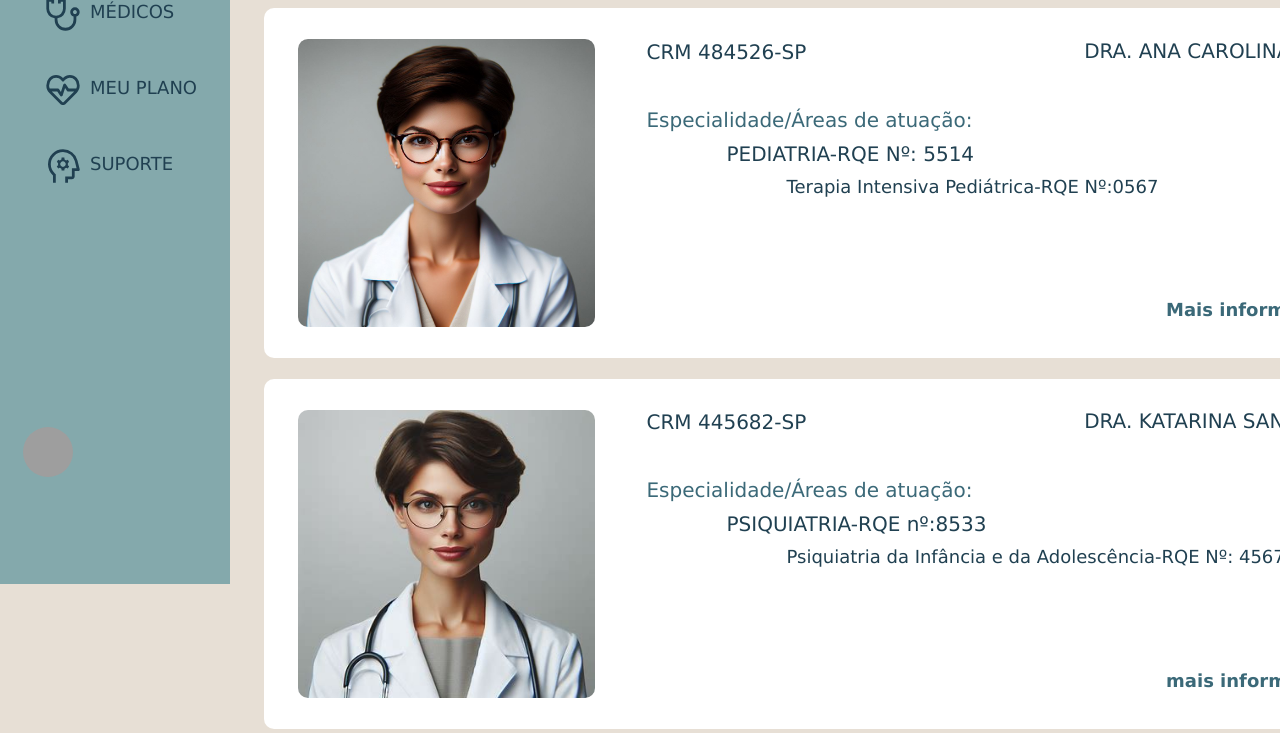
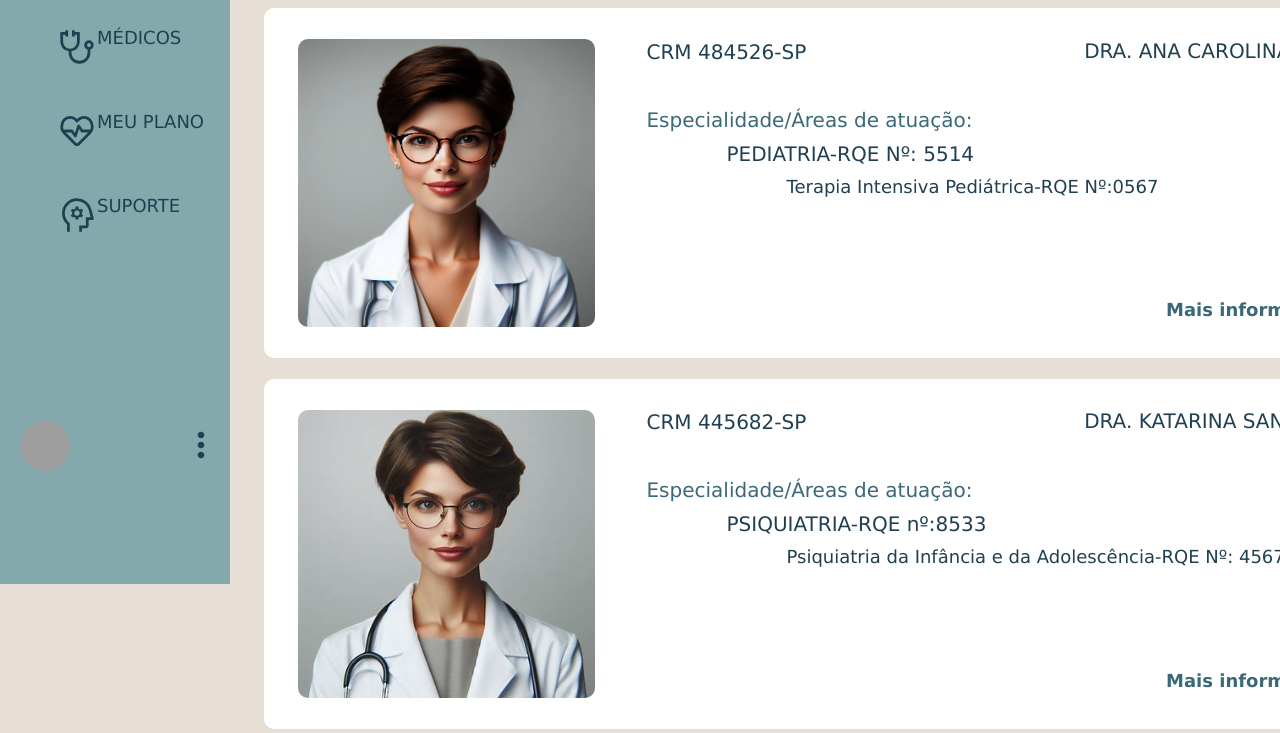
Before and after one commit to AndGuMar/Consultorio-IHM, a plain HTML site: page página-médicos/consultorio.html in a window 1280 px wide. Shown: the part 214-947 px from the top of the page. Drawn offline with nearby package versions, Linux system fonts and the light colour scheme; grey boxes are pictures that could not be loaded.

Commit message:
adicionei botão de opções

```diff
--- a/Nova pasta/página-médicos/consultorio.css
+++ b/página-médicos/consultorio.css
@@ -59,25 +59,33 @@ nav{
     height: 50px;
     border-radius: 100%;
     box-shadow: 20%;
-    margin: 94% 10%;
-
+    margin-top: -7%;
 }
-#barra ul {
+#barra ul{
+    padding-top: 15%;
     margin-left: -5px;
     list-style-type: none;
+    padding-bottom: 30%;
 }
 #barra ul > a > li {
     font-family: Verdana, Geneva, Tahoma, sans-serif;
     font-size:18px;
     color:#204051;
     text-align: justify;
-    padding: 7px;
 }
 #barra a {
     text-decoration: none;
-    padding: 28px;
+    padding: 22px;
+    display: flex;
+}
+#option ul{
+    list-style-type: none;
     margin: -20px;
+    margin-top: 43%;
     display: flex;
+}
+#option ul > a{
+    padding-right: 48%;
 }
 main{
     width: 82%;
--- a/Nova pasta/página-médicos/consultorio.html
+++ b/página-médicos/consultorio.html
@@ -10,7 +10,6 @@
     <body>
 
         <nav>
-            <br>
             <div id="barra">
                 <ul>
                     <a href="#agen">
@@ -36,7 +35,19 @@
                     </a>
                 </ul>
             </div>
-            <a href="#perfil"><img class="imgnav" src="https://t3.ftcdn.net/jpg/05/16/27/58/360_F_516275801_f3Fsp17x6HQK0xQgDQEELoTuERO4SsWV.jpg"></a>
+            <div id="option" >
+                <ul>
+                    <a href="#perfil">
+                        <li><img class="imgnav" src="https://t3.ftcdn.net/jpg/05/16/27/58/360_F_516275801_f3Fsp17x6HQK0xQgDQEELoTuERO4SsWV.jpg"></li>
+                    </a>
+                    <a href="option">
+                        <li>
+                            <svg xmlns="http://www.w3.org/2000/svg" height="40px" viewBox="0 -960 960 960" width="40px" fill="#204051"><path d="M480-160q-33 0-56.5-23.5T400-240q0-33 23.5-56.5T480-320q33 0 56.5 23.5T560-240q0 33-23.5 56.5T480-160Zm0-240q-33 0-56.5-23.5T400-480q0-33 23.5-56.5T480-560q33 0 56.5 23.5T560-480q0 33-23.5 56.5T480-400Zm0-240q-33 0-56.5-23.5T400-720q0-33 23.5-56.5T480-800q33 0 56.5 23.5T560-720q0 33-23.5 56.5T480-640Z"/></svg>
+                        </li>
+                    </a>
+
+                </ul>
+            </div>
         </nav>
         <header>
             <div id="menu">
@@ -97,11 +108,12 @@
                         <li class="espec1" >Psiquiatria da Infância e da Adolescência-RQE Nº: 4567</li>
                     </ul>
                     <a  href="MI">
-                        <li class="button">mais informações</li>
+                        <li class="button">Mais informações</li>
                     <a>
 
                 </div>
             </section>
+            <!-- botão de libras-->
             <div vw class="enabled">
                 <div vw-access-button class="active"></div>
                 <div vw-plugin-wrapper>
```
Also changed, not shown: página-médicos/AnaCarolina.jpg (renamed from Nova pasta/página-médicos/AnaCarolina.jpg), página-médicos/Katarina Sanchez.jpg (renamed from Nova pasta/página-médicos/Katarina Sanchez.jpg), página-médicos/logo.png (renamed from Nova pasta/página-médicos/logo.png).
